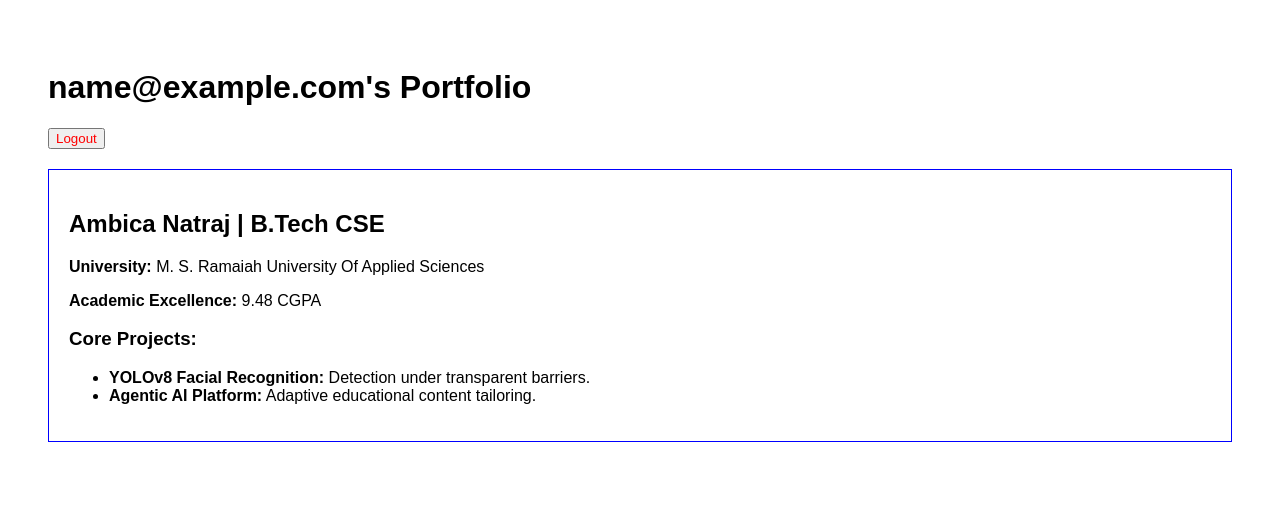
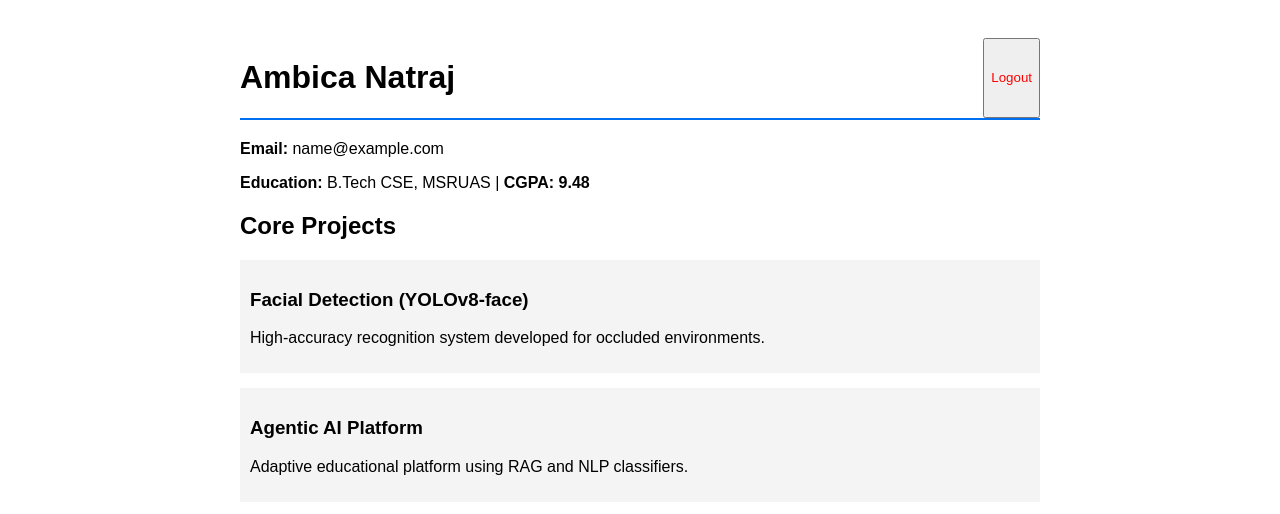
Before and after one commit to Ambica372/twenty20project, a Next.js app: page /portfolio in a window 1280 px wide. Shown: the top 514 px of the page. Built offline with nearby package versions, Linux system fonts and the light colour scheme; sample sign-in values are in the browser's storage.

Commit message:
Refactor Portfolio component with new layout and content
Updated the Portfolio component layout and styling, added project details.

```diff
--- a/app/portfolio/page.js
+++ b/app/portfolio/page.js
@@ -10,22 +10,31 @@ export default function Portfolio() {
     const user = localStorage.getItem("userEmail");
     if (!user) router.push("/");
     else setEmail(user);
-  }, []);
+  }, [router]);
 
   return (
-    <div style={{ padding: "40px", fontFamily: "sans-serif" }}>
-      <h1>{email}'s Portfolio</h1>
-      <button onClick={() => { localStorage.clear(); router.push("/"); }} style={{ color: "red" }}>Logout</button>
-      <div style={{ marginTop: "20px", border: "1px solid blue", padding: "20px" }}>
-        <h2>Ambica Natraj | B.Tech CSE</h2>
-        <p><strong>University:</strong> M. S. Ramaiah University Of Applied Sciences</p>
-        <p><strong>Academic Excellence:</strong> 9.48 CGPA</p>
-        <h3>Core Projects:</h3>
-        <ul>
-          <li><strong>YOLOv8 Facial Recognition:</strong> Detection under transparent barriers.</li>
-          <li><strong>Agentic AI Platform:</strong> Adaptive educational content tailoring.</li>
-        </ul>
-      </div>
+    <div style={{ padding: "30px", fontFamily: "sans-serif", maxWidth: "800px", margin: "auto" }}>
+      <header style={{ display: "flex", justifyContent: "space-between", borderBottom: "2px solid #0070f3" }}>
+        <h1>Ambica Natraj</h1>
+        <button onClick={() => { localStorage.clear(); router.push("/"); }} style={{ color: "red", cursor: "pointer" }}>Logout</button>
+      </header>
+
+      <section style={{ marginTop: "20px" }}>
+        <p><strong>Email:</strong> {email}</p>
+        <p><strong>Education:</strong> B.Tech CSE, MSRUAS | <strong>CGPA: 9.48</strong></p>
+      </section>
+
+      <section style={{ marginTop: "20px" }}>
+        <h2>Core Projects</h2>
+        <div style={{ marginBottom: "15px", padding: "10px", backgroundColor: "#f4f4f4" }}>
+          <h3>Facial Detection (YOLOv8-face)</h3>
+          <p>High-accuracy recognition system developed for occluded environments.</p>
+        </div>
+        <div style={{ padding: "10px", backgroundColor: "#f4f4f4" }}>
+          <h3>Agentic AI Platform</h3>
+          <p>Adaptive educational platform using RAG and NLP classifiers.</p>
+        </div>
+      </section>
     </div>
   );
 }
```
